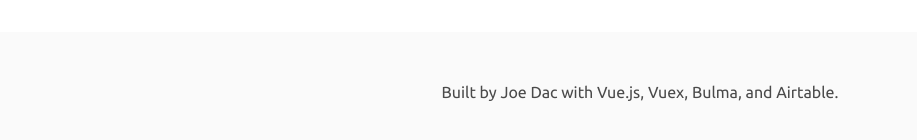
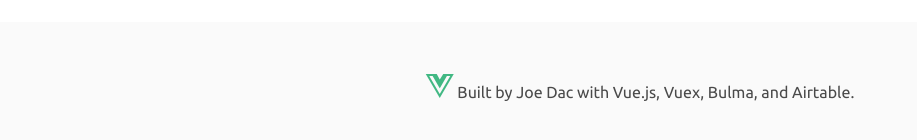
Before and after one commit to Joedac/oneloc, a Vue app: page / in a window 1280 px wide. Shown: the part 600-740 px from the top of the page, without its empty margins (0-917 px from the left). Built offline with nearby package versions, Linux system fonts and the light colour scheme; no server answers; what vue-backtotop, vue-simple-markdown would draw is missing.

Commit message:
add vue logo

```diff
--- a/src/App.vue
+++ b/src/App.vue
@@ -15,7 +15,7 @@
     </back-to-top>
     <footer class="footer">
       <div class="content has-text-centered">
-        <p>Built by Joe Dac with Vue.js, Vuex, Bulma, and Airtable.</p>
+        <p><i class="fab fa-vuejs fa-2x"></i>&nbsp;Built by Joe Dac with Vue.js, Vuex, Bulma, and Airtable.</p>
       </div>
     </footer>
   </div>
@@ -72,6 +72,9 @@ footer {
   height: 50px !important;
   border-radius: 50% !important;
 }
+.fab {
+  color: #41B883;
+}
 </style>
 
 <style lang="sass">
```
